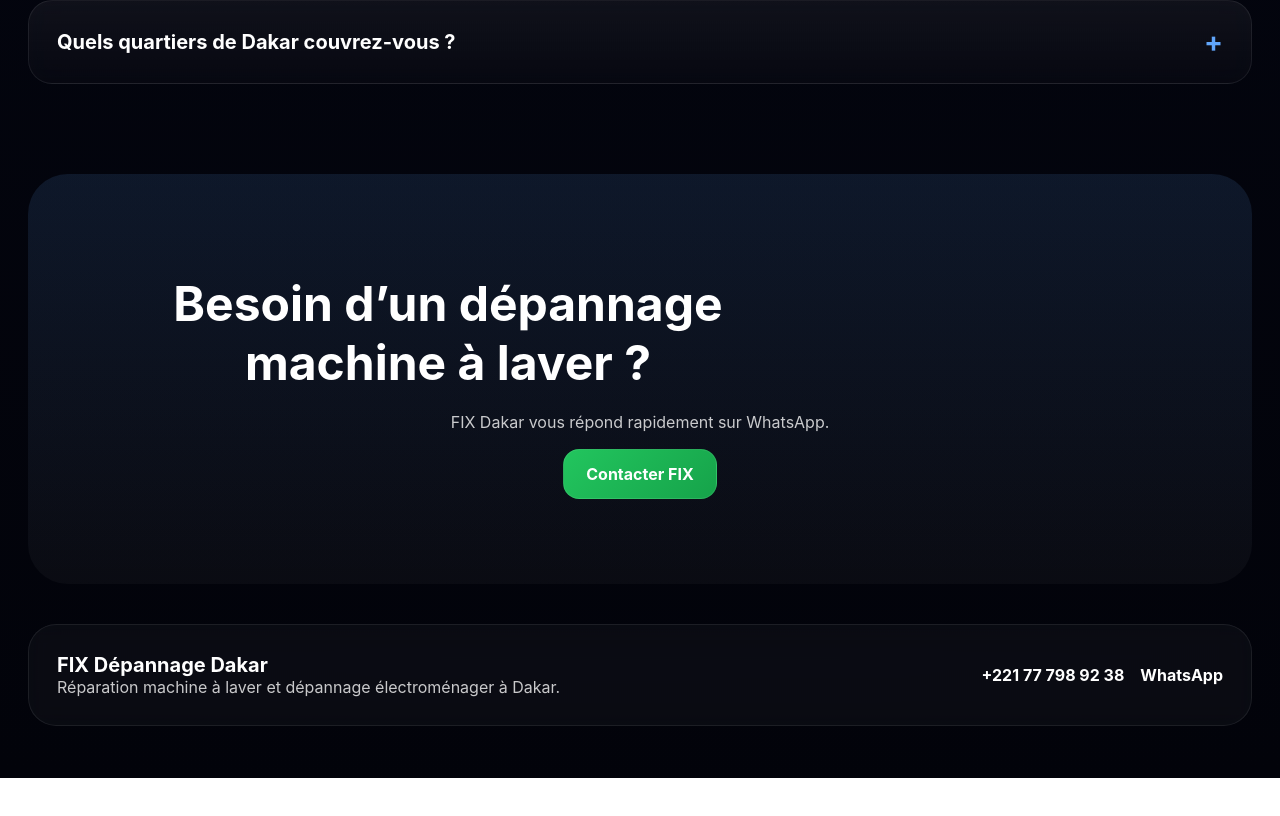
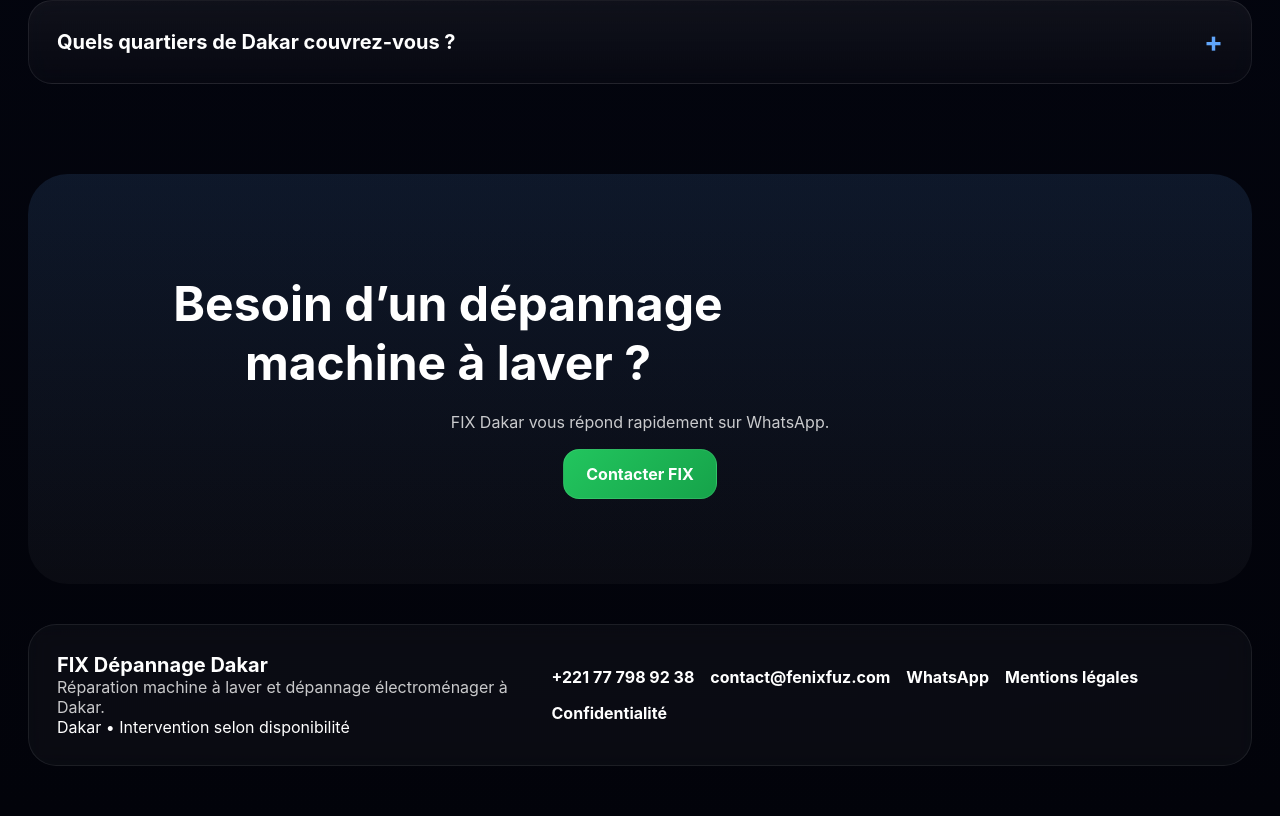
Before and after one commit to Djibsonx7/fix-dakar, a Next.js app: page / in a window 1280 px wide. Shown: the part 4380-5196 px from the top of the page. Before the commit the page ends 5158 px from the top, so only its background shows below. Built offline with nearby package versions, Linux system fonts and the light colour scheme.

Commit message:
Upgrade footer with legal and privacy links

```diff
--- a/app/page.tsx
+++ b/app/page.tsx
@@ -1,6 +1,7 @@
 'use client';
 
 import Image from 'next/image';
+import Link from 'next/link';
 import { useMemo, useState } from 'react';
 
 const phone = '221777989238';
@@ -132,7 +133,7 @@ export default function HomePage() {
       <section className="section"><p className="eyebrow">Zones d'intervention</p><h2>Dakar et quartiers proches.</h2><div className="areas">{areas.map((a) => <span key={a}>{a}</span>)}</div></section>
       <section className="section faq-section"><p className="eyebrow">Questions frequentes</p><h2>Avant de contacter FIX.</h2><FaqAccordion /></section>
       <section className="final-cta"><h2>Besoin d’un dépannage machine à laver ?</h2><p>FIX Dakar vous répond rapidement sur WhatsApp.</p><a className="primary" href={whatsappLink(quickMessage())} data-conversion="whatsapp-final">Contacter FIX</a></section>
-      <footer className="footer"><div><b>FIX Dépannage Dakar</b><p>Réparation machine à laver et dépannage électroménager à Dakar.</p></div><div><a href="tel:+221777989238" data-conversion="call-footer">+221 77 798 92 38</a><a href={whatsappLink(quickMessage())} data-conversion="whatsapp-footer">WhatsApp</a></div></footer>
+      <footer className="footer upgraded-footer"><div><b>FIX Dépannage Dakar</b><p>Réparation machine à laver et dépannage électroménager à Dakar.</p><span>Dakar • Intervention selon disponibilité</span></div><div className="footer-links"><a href="tel:+221777989238" data-conversion="call-footer">+221 77 798 92 38</a><a href="mailto:contact@fenixfuz.com">contact@fenixfuz.com</a><a href={whatsappLink(quickMessage())} data-conversion="whatsapp-footer">WhatsApp</a><Link href="/mentions-legales">Mentions légales</Link><Link href="/confidentialite">Confidentialité</Link></div></footer>
     </main>
   );
 }
```
